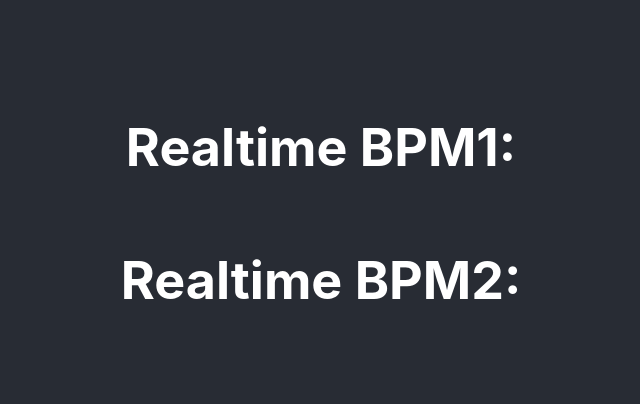
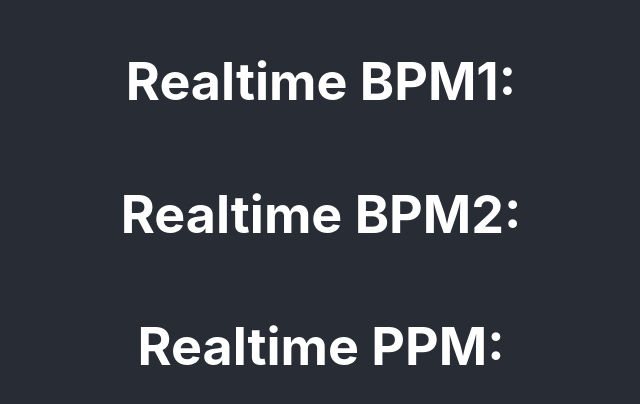
Before and after one commit to victoriadealba/IOTMonitoring, a React (Create React App) app in the folder webapp/: page / in a window 1280 px wide. Shown: the part 186-590 px from the top of the page, without its empty margins (319-959 px from the left). Built offline with nearby package versions, Linux system fonts and the light colour scheme; no server answers; the database is empty.

Commit message:
ppm readings displayed from firebase

```diff
--- a/webapp/src/App.js
+++ b/webapp/src/App.js
@@ -7,10 +7,12 @@ import React, {useEffect,useState} from 'react';
 function App() {
   const[bpm, setBpm] = useState(null);
   const[bpm2, setBpm2] = useState(null);
+  const [gasValue, setPpm] = useState(null);
 
   useEffect(() => {
     const bmpRef = ref(db, 'bpm/int');
     const bpmReff = ref(db,'bpm2/int');
+    const gasRef = ref(db, 'gasValue/int');
 
     onValue(bmpRef,(snapshot) => {
       const data = snapshot.val();
@@ -20,6 +22,10 @@ function App() {
       const data = snapshot.val();
       setBpm2(data);
     });
+    onValue(gasRef,(snapshot) => {
+      const data = snapshot.val();
+      setPpm(data);
+    });
   }, []);
 
 
@@ -28,6 +34,7 @@ function App() {
       <header className="App-header">
         <h1>Realtime BPM1: {bpm}</h1>
         <h1>Realtime BPM2: {bpm2} </h1>
+        <h1>Realtime PPM: {gasValue}</h1>
 
       </header>
     </div>
```
